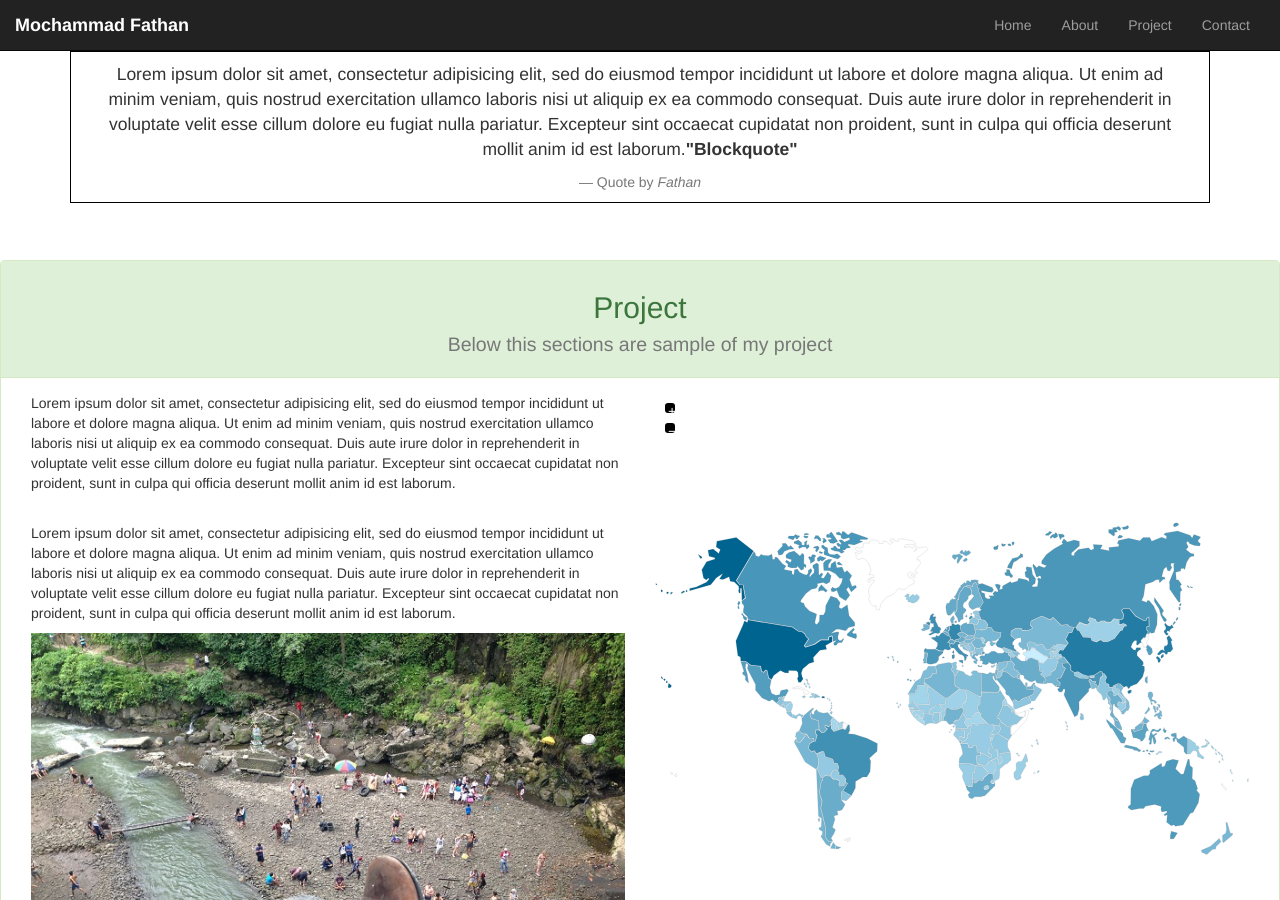
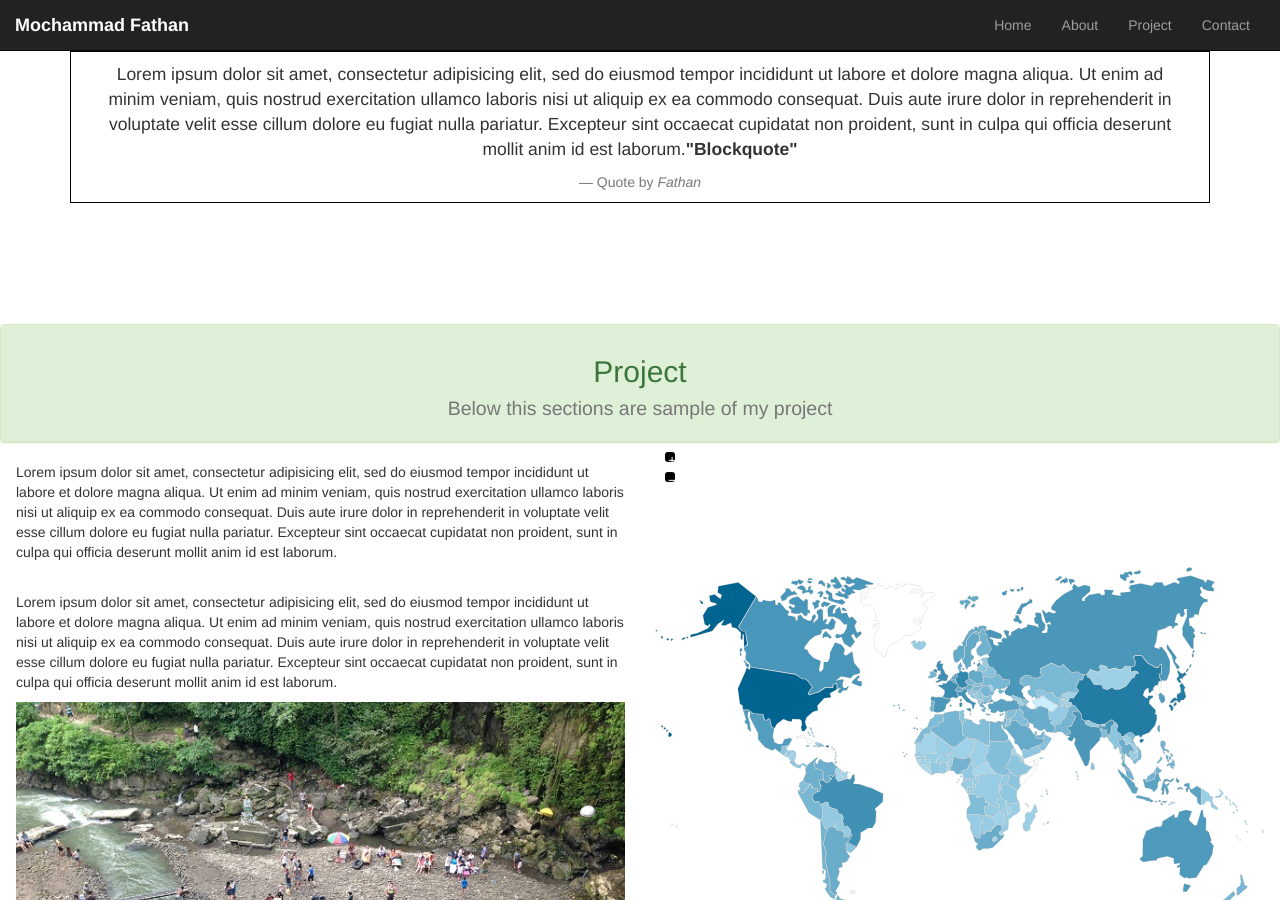
Before and after one commit to mochfathan/mysite, a Jekyll site: the page built from index.html, in a window 1280 px wide and 900 px high, scrolled down 1550 px. Built offline with Jekyll 4.4.1, drawn with Linux system fonts in a browser that asks for light colours.

Commit message:
project section
added snippet 100vh

```diff
--- a/_includes/project.html
+++ b/_includes/project.html
@@ -7,11 +7,11 @@
           <h2 class="text-center">Project<br><small>Below this sections are sample of my project</small></h2>
         </div>
 
-        <div class="panel-body">
 
           <div id="project-1">
             <div class="col-sm-6 col-md-6">
-              <div class="">
+              <div class="project-1-l">
+                <br>
                 <p>Lorem ipsum dolor sit amet, consectetur adipisicing elit, sed do eiusmod tempor incididunt ut labore et dolore magna aliqua. Ut enim ad minim veniam, quis nostrud exercitation ullamco laboris nisi ut aliquip ex ea commodo consequat. Duis aute irure dolor in reprehenderit in voluptate velit esse cillum dolore eu fugiat nulla pariatur. Excepteur sint occaecat cupidatat non proident, sunt in culpa qui officia deserunt mollit anim id est laborum.</p>
                 <br>
                 <p>Lorem ipsum dolor sit amet, consectetur adipisicing elit, sed do eiusmod tempor incididunt ut labore et dolore magna aliqua. Ut enim ad minim veniam, quis nostrud exercitation ullamco laboris nisi ut aliquip ex ea commodo consequat. Duis aute irure dolor in reprehenderit in voluptate velit esse cillum dolore eu fugiat nulla pariatur. Excepteur sint occaecat cupidatat non proident, sunt in culpa qui officia deserunt mollit anim id est laborum.</p>
@@ -25,7 +25,7 @@
 
 
             <div class="col-sm-6 col-md-6">
-              <div class="">
+              <div class="project-1-r">
               <div class text-center id="vmap" style="height: 600px;">
 
               </div>
@@ -34,7 +34,6 @@
           </div>
 
 
-        </div>
 
       </div>
     </div>
--- a/css/master.css
+++ b/css/master.css
@@ -43,7 +43,8 @@
 /*-- Main Page --/ */
 #showcase {
   margin-top: 3.75%;
-  padding-top: 5%; }
+  padding-top: 5%;
+  height: 100vh; }
   #showcase .btn {
     opacity: 0.5; }
   #showcase h1 {
@@ -59,8 +60,10 @@
 
 /*-- Project Page --/ */
 
-#project
+#project  {
   padding-top: 2%;
+  height: 100vh;
+}
 
 /*-- Contact --/ */
 #contact {
--- a/css/master.sass
+++ b/css/master.sass
@@ -37,6 +37,7 @@
   #showcase
     margin-top: 3.75%
     padding-top: 5%
+    height: 100vh
 
     .btn
       opacity: 0.5
@@ -57,6 +58,7 @@
 
   #project
     padding-top: 2%
+    height: 100vh
 
 
   /*-- Contact --/
```
Also changed, not shown: _includes/script.html (+4 -14 lines), 3 other files.
